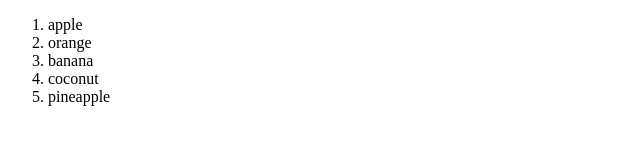
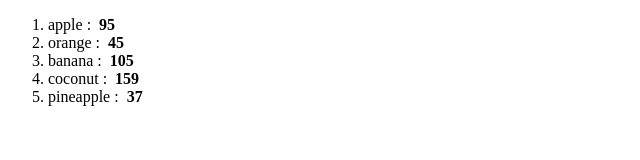
Before and after one commit to rem422/react-full-course, a React (Vite) app: page / in a window 1280 px wide. Shown: the top 160 px of the page, without its empty margins (0-640 px from the left). Built offline with nearby package versions, Linux system fonts and the light colour scheme.

Commit message:
React Full Course

```diff
--- a/src/Components/List.jsx
+++ b/src/Components/List.jsx
@@ -6,13 +6,43 @@ const List = () => {
 
 
     const fruits2 = [
-                        {name: 'apple', calories: 95},
-                        {name: 'orange', calories: 45},
-                        {name: 'banana', calories: 105},
-                        {name: 'coconut', calories: 159},
-                        {name: 'pineapple', calories: 37}
+                        {
+                            id: 1,
+                            name: 'apple',
+                            calories: 95
+                        },
+                        {
+                            id: 2,
+                            name: 'orange',
+                            calories: 45
+                        },
+                        {
+                            id: 3,
+                            name: 'banana',
+                            calories: 105
+                        },
+                        {
+                            id: 4,
+                            name: 'coconut',
+                            calories: 159
+                        },
+                        {
+                            id: 5,
+                            name: 'pineapple',
+                            calories: 37
+                        }
                     ];
-    const listItems = fruits2.map(fruit => <li key={fruit.name}>{fruit.name}</li>)
+    // fruits2.sort((a, b) => a.name.localeCompare(b.name)); //Alphabetical order
+    //fruits2.sort((a, b) => b.name.localeCompare(a.name)); //Reverse Alphabetical order
+
+    //fruits2.sort((a, b) => a.calories - b.calories); // Numeric order
+    //fruits2.sort((a, b) => b.calories - a.calories); // Reverse Numeric order
+
+    const listItems = fruits2.map(fruit =>
+                                        <li key={fruit.id}>
+                                            {fruit.name} : &nbsp;<b>{fruit.calories}</b>
+                                        </li>
+                                );
 
     return(<ol>{listItems}</ol>);
 
```
